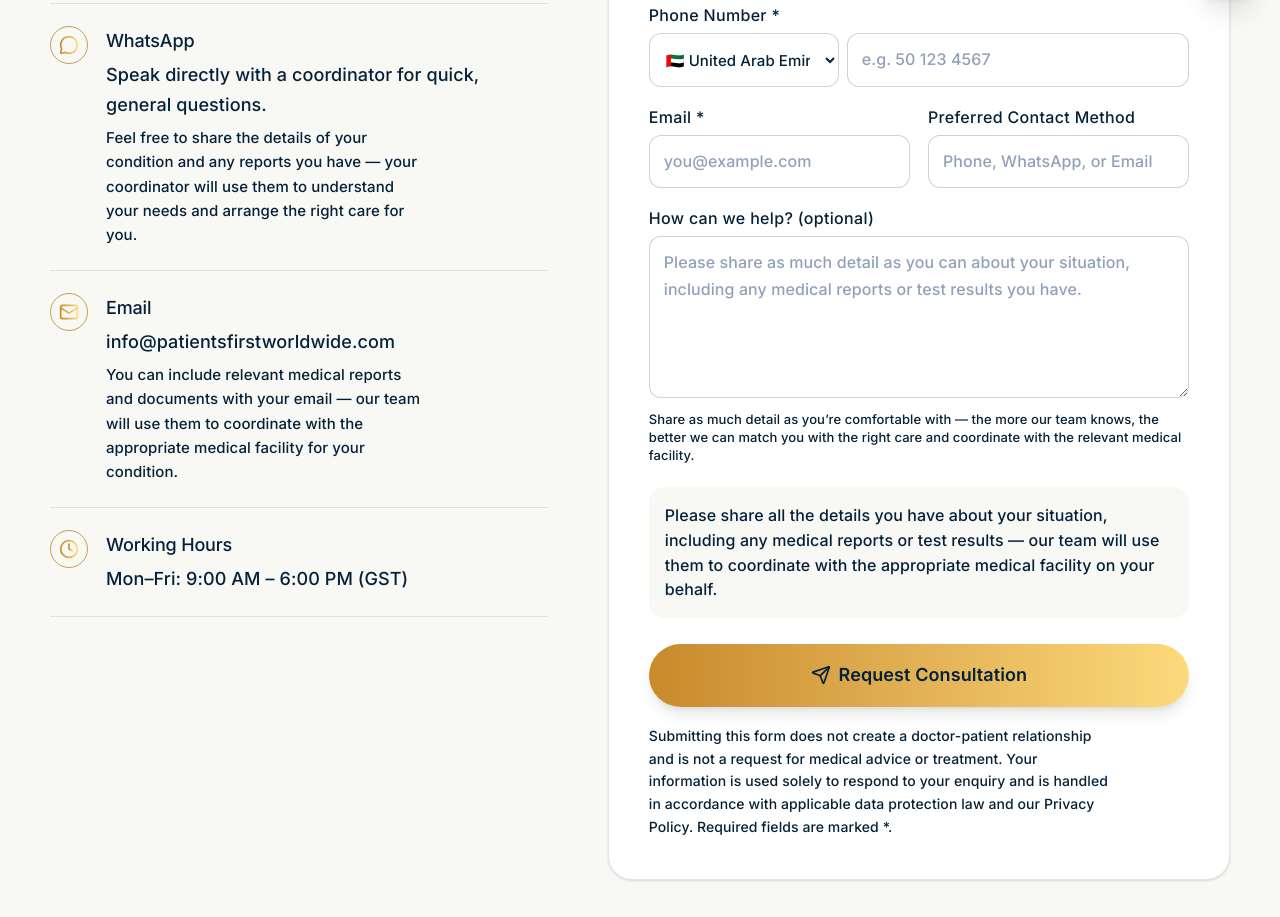
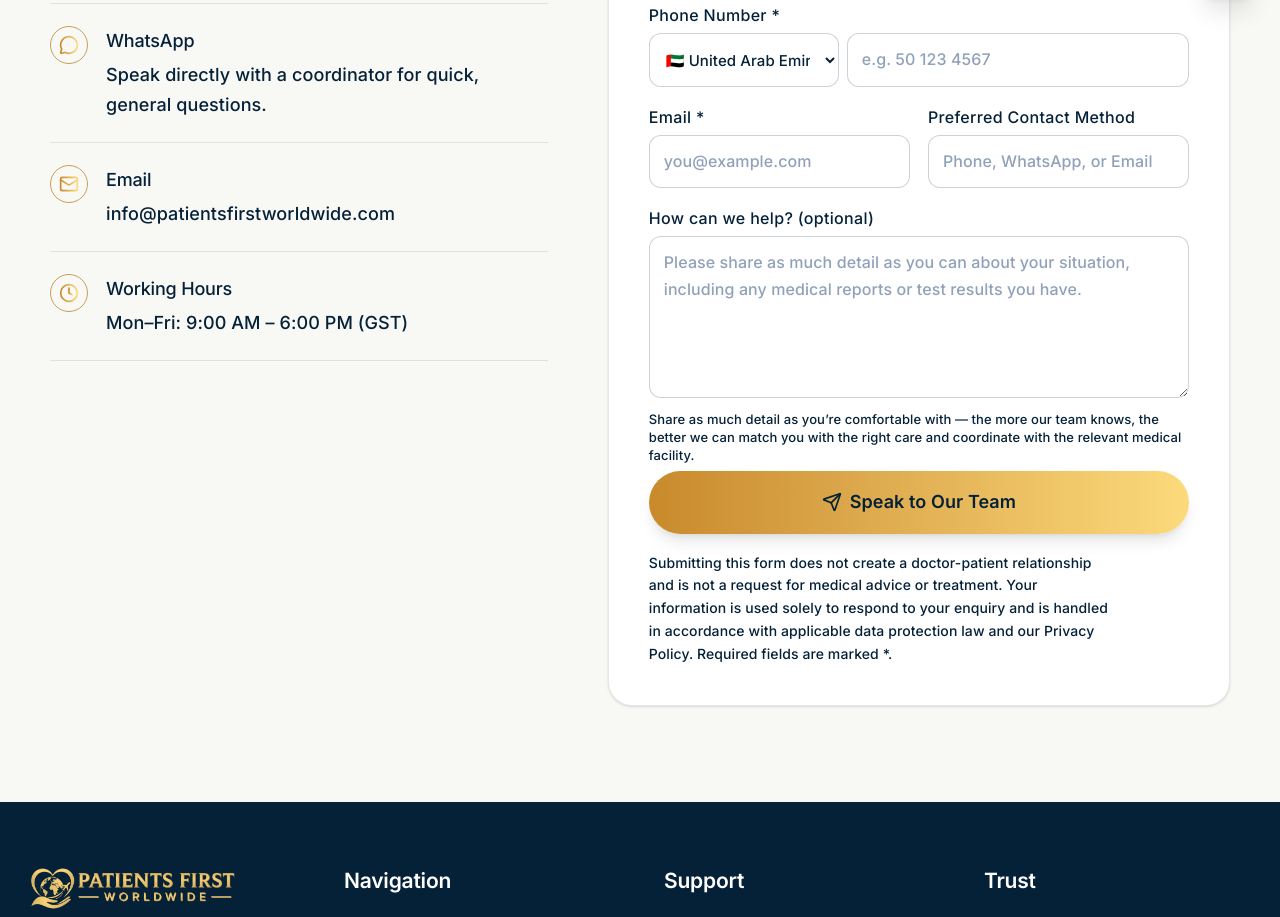
Before and after one commit to growizedigitaluae/patients-first--v2, a Next.js app: page /contact in a window 1280 px wide. Shown: the part 780-1697 px from the top of the page. Built offline with nearby package versions, Linux system fonts and the light colour scheme.

Commit message:
contact and destinatio page modified

```diff
--- a/src/app/contact/page.tsx
+++ b/src/app/contact/page.tsx
@@ -26,13 +26,13 @@ const infoItems = [
     icon: MessageCircle,
     title: "WhatsApp",
     body: <p>Speak directly with a coordinator for quick, general questions.</p>,
-    fine: "Feel free to share the details of your condition and any reports you have — your coordinator will use them to understand your needs and arrange the right care for you.",
+    fine: null,
   },
   {
     icon: Mail,
     title: "Email",
     body: <a href={`mailto:${site.email}`}>{site.email}</a>,
-    fine: "You can include relevant medical reports and documents with your email — our team will use them to coordinate with the appropriate medical facility for your condition.",
+    fine: null,
   },
   {
     icon: Clock,
--- a/src/app/destinations/page.tsx
+++ b/src/app/destinations/page.tsx
@@ -152,8 +152,10 @@ export default function DestinationsPage() {
           <p className="text-gold-dark font-semibold tracking-[0.18em] uppercase text-xs">Explore by Country</p>
           <h2 className="text-3xl md:text-4xl font-serif text-midnight">Select a Destination</h2>
           <p className="text-navy leading-relaxed">
-            No single country is right for every patient. We present balanced information to help
-            you explore your options — without bias toward any particular destination.
+            Patients First Worldwide helps you explore carefully selected healthcare destinations
+            based on your medical needs, preferences, and treatment requirements. With the UAE as
+            our primary healthcare destination, we also coordinate access to trusted international
+            options when appropriate.
           </p>
         </div>
         <NetworkMap />
--- a/src/components/ContactForm.tsx
+++ b/src/components/ContactForm.tsx
@@ -149,12 +149,6 @@ export function ContactForm() {
         {state.errors?.message && <p className="mt-1.5 text-xs text-red-600">{state.errors.message[0]}</p>}
       </div>
 
-      <p className="my-[22px] mb-[26px] py-4 px-4 bg-ivory rounded-2xl text-sm text-navy leading-[1.55]">
-        Please share all the details you have about your situation, including any medical reports
-        or test results &mdash; our team will use them to coordinate with the appropriate medical
-        facility on your behalf.
-      </p>
-
       {state.status === "error" && !Object.keys(state.errors ?? {}).length && (
         <p className="text-xs text-red-600 mb-4">
           Something went wrong. Please try again, or contact us directly on WhatsApp.
@@ -167,7 +161,7 @@ export function ContactForm() {
         className="w-full flex items-center justify-center gap-2 bg-gradient-to-r from-[#C88A2B] to-[#fCDA7B] hover:opacity-95 text-royal py-4 rounded-full font-semibold transition shadow-lg disabled:opacity-60"
       >
         <Send className="w-5 h-5" />
-        {isPending ? "Sending…" : "Request Consultation"}
+        {isPending ? "Sending…" : "Speak to Our Team"}
       </button>
 
       <p className="text-[14px] text-navy mt-[18px] leading-relaxed max-w-[460px]">
```
